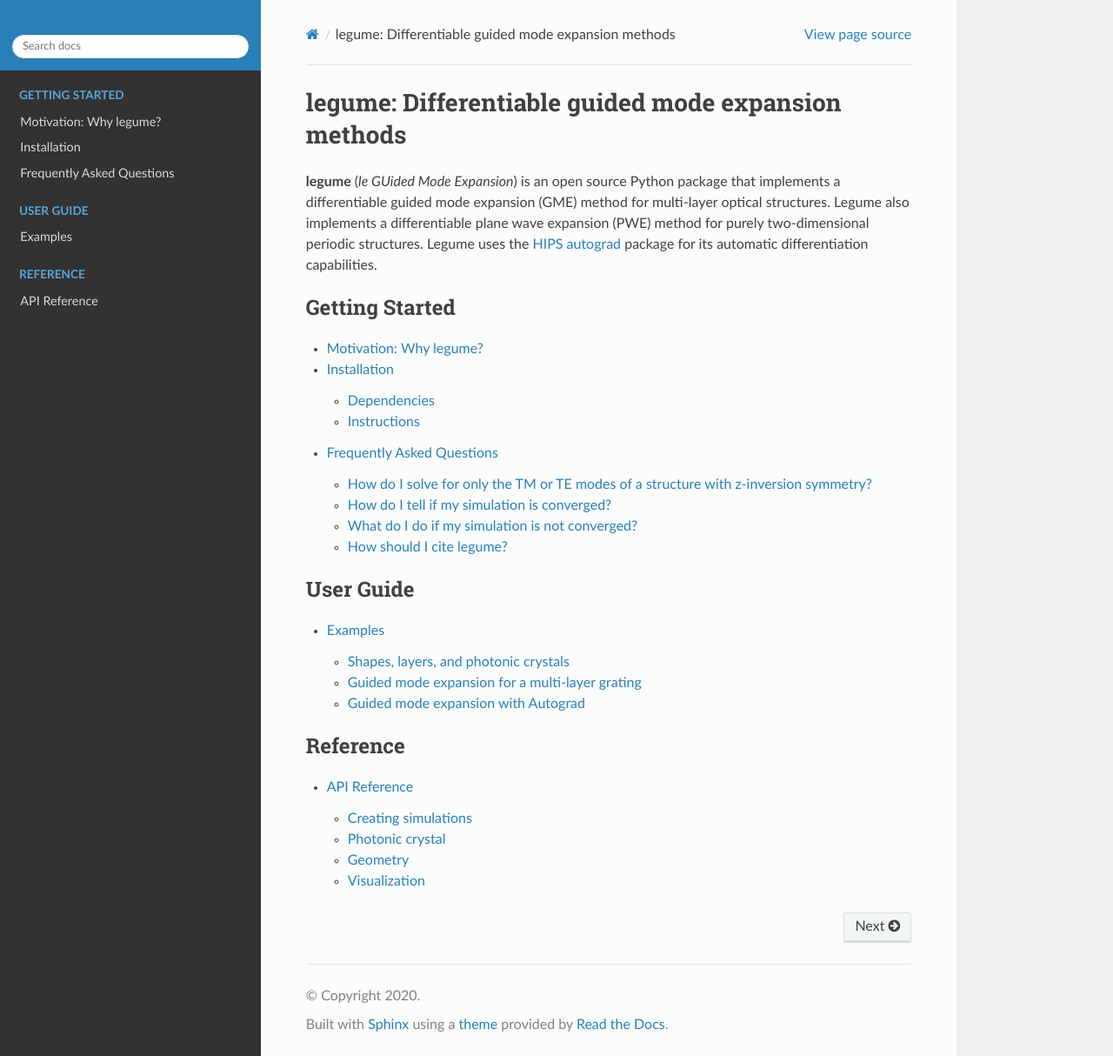
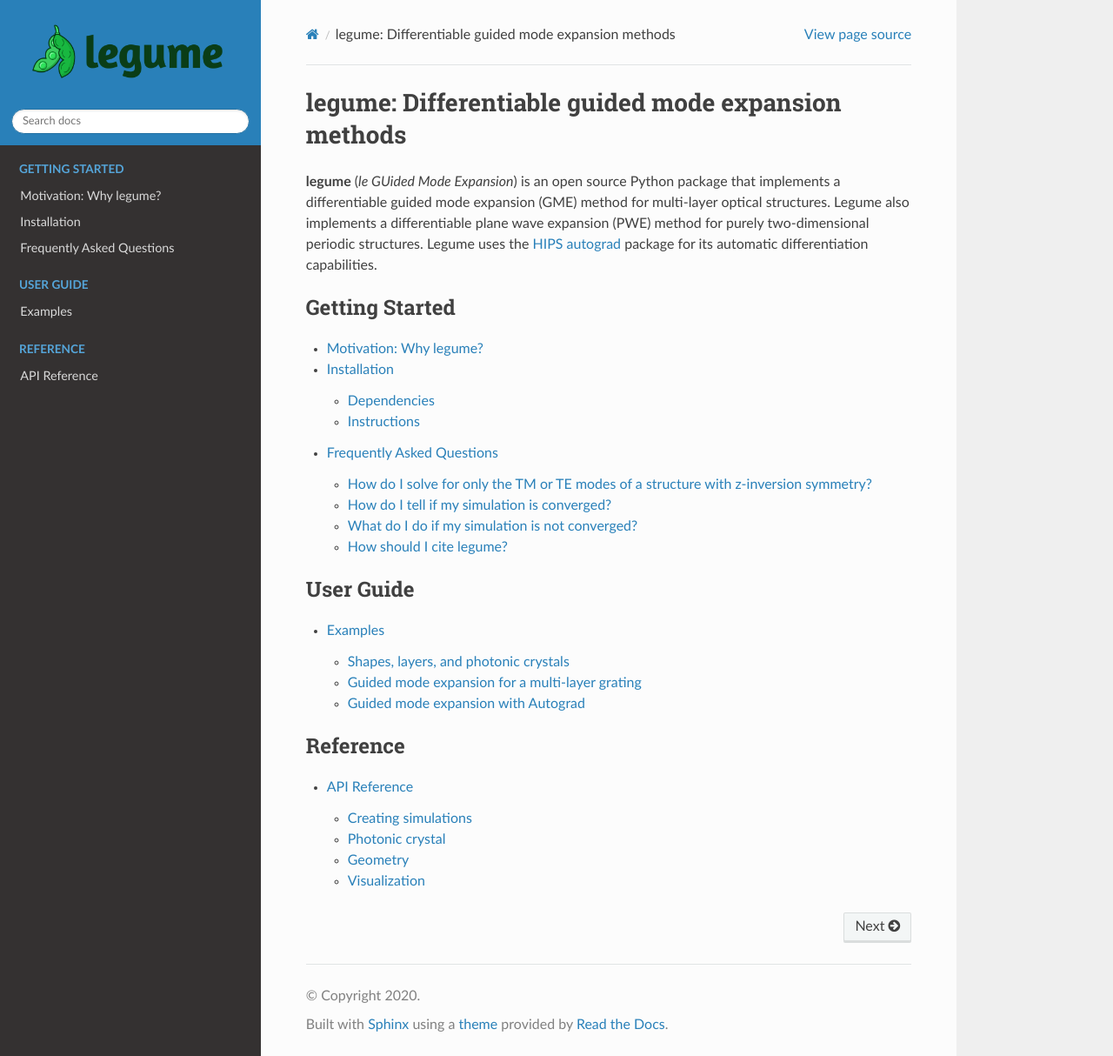
Before and after one commit to fancompute/legume, a Sphinx documentation site: the page built from docs/index.rst, in a window 1280 px wide and 1214 px high. Shown: the whole window at 87% size. Built offline with Sphinx 7.4.7 and the Read the Docs theme 2.0.0, drawn with Linux system fonts in a browser that asks for light colours; pages that are not in the unit, such as notebooks, are missing from menus.

Commit message:
Add logo and favicon to docs

```diff
--- a/docs/conf.py
+++ b/docs/conf.py
@@ -29,7 +29,6 @@ extensions = [
     "sphinx.ext.autosummary",
     "sphinx.ext.extlinks",
     "sphinx.ext.mathjax",
-    "sphinx.ext.napoleon",
     "IPython.sphinxext.ipython_directive",
     "IPython.sphinxext.ipython_console_highlighting",
     "nbsphinx",
@@ -69,3 +68,4 @@ html_static_path = ['_static']
 
 html_theme_options = {"logo_only": True}
 html_logo = "_static/legume-logo.png"
+html_favicon = "_static/favicon.ico"
```
Also changed, not shown: docs/_static/favicon.ico (added), docs/_static/legume-logo.png (added).
